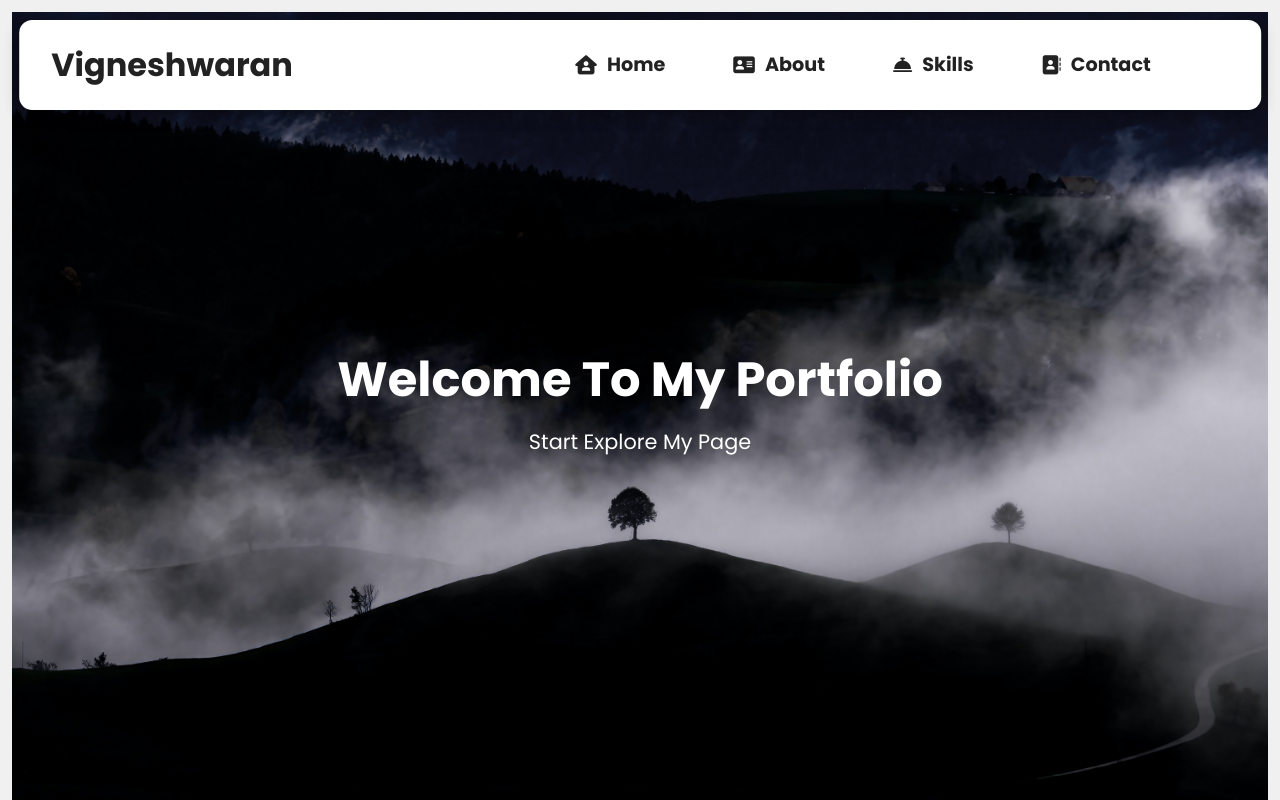
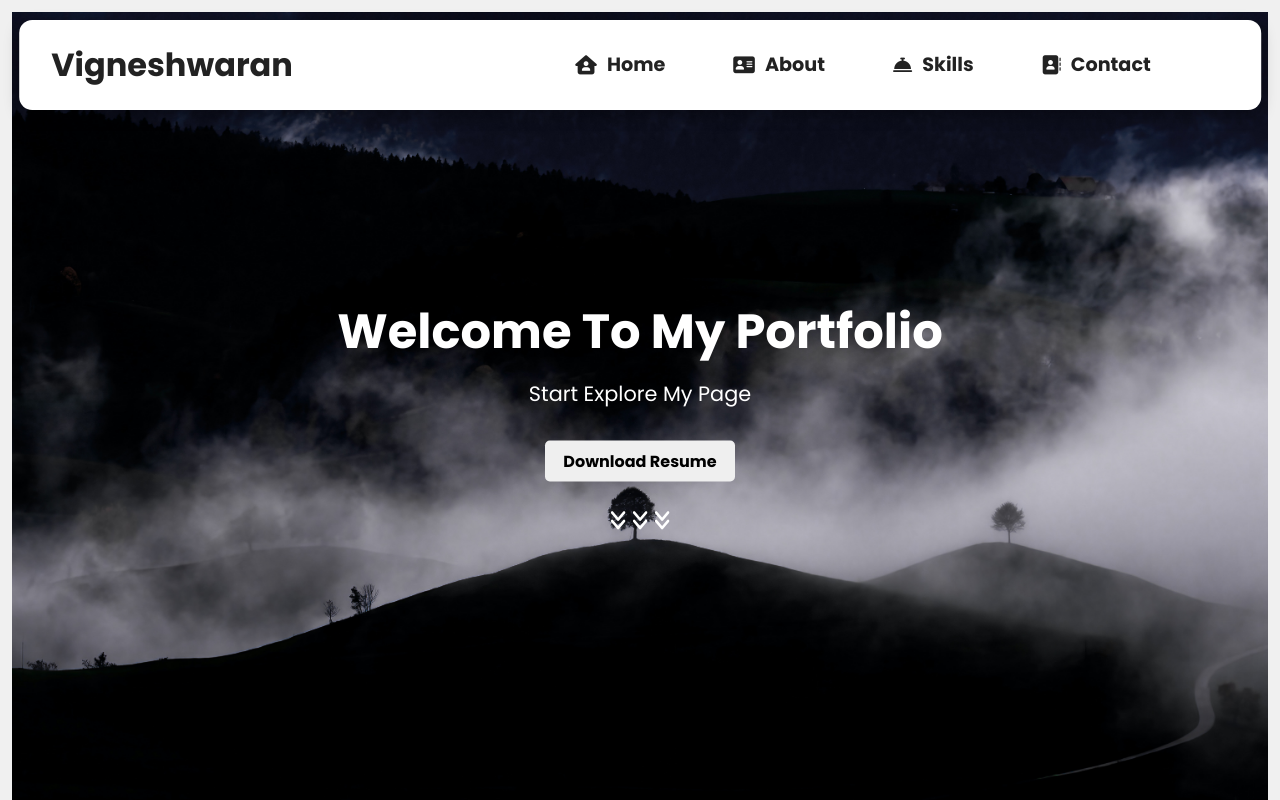
Before and after one commit to Vignesh2828/final_portfolio, a React (Create React App) app: page /final_portfolio/home in a window 1280 px wide. Shown: the top 800 px of the page. Built offline with nearby package versions, Linux system fonts and the light colour scheme.

Commit message:
download resume button added

```diff
--- a/src/Components/Footer.js
+++ b/src/Components/Footer.js
@@ -16,8 +16,8 @@ const Footer = () => {
           <a href="/">
             <i className="fa-brands fa-instagram-square"></i>
           </a>
-          <a href="/">
-            <i className="fa-brands fa-behance-square"></i>
+          <a href="https://github.com/Vignesh2828">
+            <i className="fa-brands fa-github-square"></i>
           </a>
         </div>
       </div>
--- a/src/Components/Hero.js
+++ b/src/Components/Hero.js
@@ -1,4 +1,6 @@
 import "./HeroStyles.css";
+import resumePDF from '../Assets/Resume.jpg';
+
 function Hero(props) {
   return (
     <>
@@ -8,6 +10,9 @@ function Hero(props) {
         <div className="hero-text">
           <h1>{props.title}</h1>
           <p>{props.ptext}</p>
+          <button><a className="resume" href={resumePDF} download="Vigneshwaran.jpg">{props.resume}</a></button>
+          <br></br>
+          <br></br>
           <p>{props.stext}</p>
           <a href={props.url} className={props.btnClass}>
             {props.buttonText}
--- a/src/Components/HeroStyles.css
+++ b/src/Components/HeroStyles.css
@@ -91,3 +91,8 @@ img {
     font-size: 1rem;
   }
 }
+
+.resume{
+  text-decoration: none;
+  color: black;
+}
--- a/src/Routes/Home.js
+++ b/src/Routes/Home.js
@@ -14,6 +14,14 @@ function Home() {
         heroImg= {home_image}
         title="Welcome To My Portfolio"
         ptext="Start Explore My Page"
+        resume="Download Resume"
+        stext={
+          <>
+            <i className="fa-solid fa-angles-down fa-bounce"></i>
+            <i className="fa-solid fa-angles-down fa-bounce"></i>
+            <i className="fa-solid fa-angles-down fa-bounce"></i> {/* Add the new icon here */}
+          </>
+        }
       />
       <Destination />
       <Trip />
```
Also changed, not shown: 1 other file (tests, documents, lock files or other folders).
